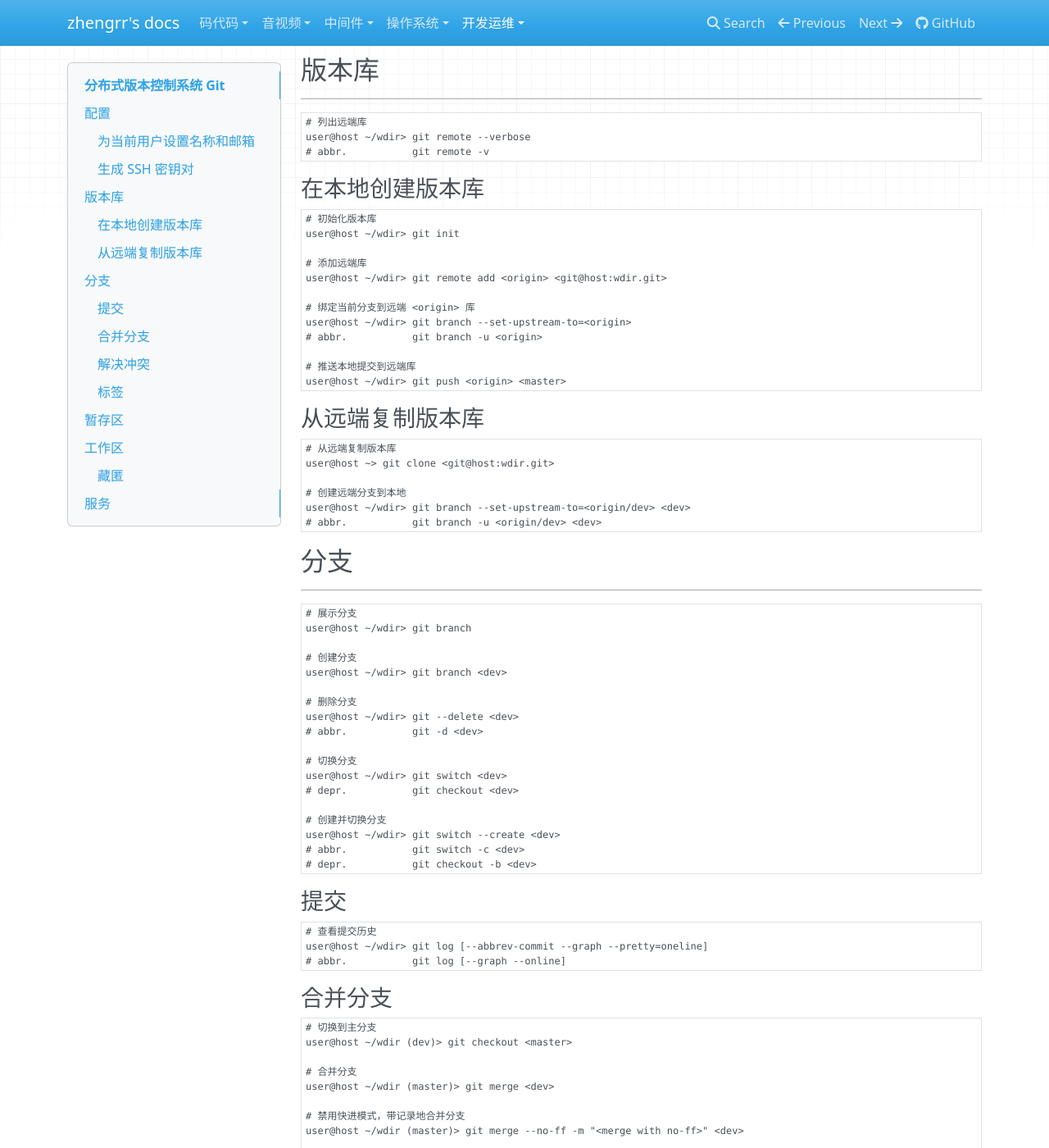
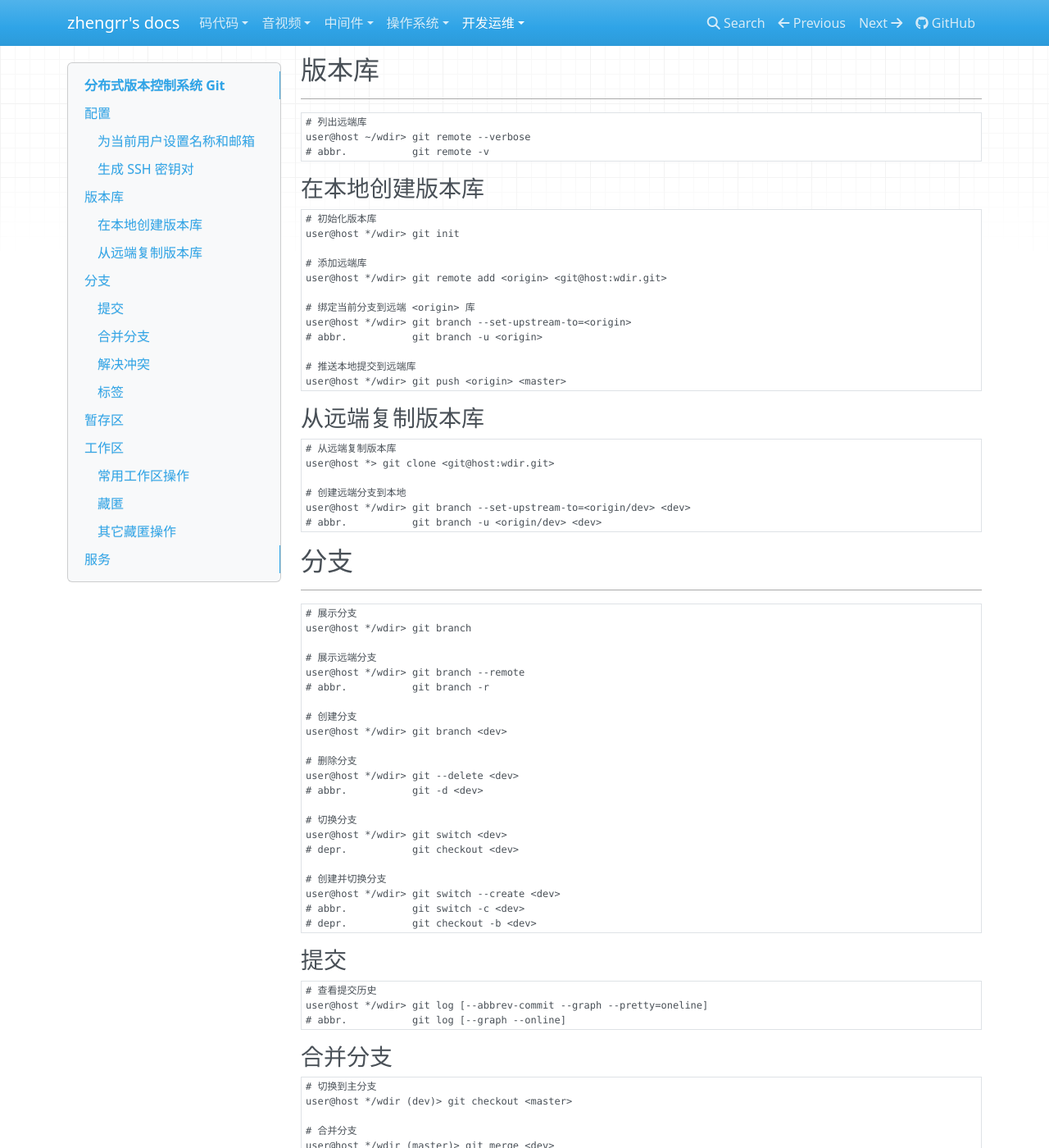
Before and after one commit to afoolsbag/afoolsbag.github.io, an MkDocs documentation site: the page built from docs/DevOps/Git.md, in a window 1280 px wide and 1400 px high, scrolled down 733 px. Shown: the whole window at 82% size. Built offline with MkDocs 1.6.1, drawn with Linux system fonts in a browser that asks for light colours; nearby versions of some CDN libraries; some of the changed text lies outside the part shown.

Commit message:
docs: :monkey:

````diff
--- a/docs/DevOps/Git.md
+++ b/docs/DevOps/Git.md
@@ -12,27 +12,27 @@ Git 图形用户界面 [*Sourcetree*](https://sourcetreeapp.com/) 和 [*Tortoise
 
 ```fish
 # 列出配置
-user@host ~> git config --list
+user@host *> git config --list
 # abbr.      git config -l
 
 # 系统配置（`/etc/gitconfig`）
-user@host ~> git config --system --list
+user@host *> git config --system --list
 # abbr.      git config --system -l
 
 # 用户配置（`~/.gitconfig`）
-user@host ~> git config --global --list
+user@host *> git config --global --list
 # abbr.      git config --global -l
 
 # 项目配置（`.git/config`）
-user@host ~> git config --local --list
+user@host *> git config --local --list
 # abbr.      git config --local -l
 ```
 
 ### 为当前用户设置名称和邮箱
 
 ```fish
-user@host ~> git config --global user.name "<name>"
-user@host ~> git config --global user.email "<email@example.com>"
+user@host *> git config --global user.name "<name>"
+user@host *> git config --global user.email "<email@example.com>"
 ```
 
 ### 生成 SSH 密钥对
@@ -54,27 +54,27 @@ user@host ~/wdir> git remote --verbose
 
 ```fish
 # 初始化版本库
-user@host ~/wdir> git init
+user@host */wdir> git init
 
 # 添加远端库
-user@host ~/wdir> git remote add <origin> <git@host:wdir.git>
+user@host */wdir> git remote add <origin> <git@host:wdir.git>
 
 # 绑定当前分支到远端 <origin> 库
-user@host ~/wdir> git branch --set-upstream-to=<origin>
+user@host */wdir> git branch --set-upstream-to=<origin>
 # abbr.           git branch -u <origin>
 
 # 推送本地提交到远端库
-user@host ~/wdir> git push <origin> <master>
+user@host */wdir> git push <origin> <master>
 ```
 
 ### 从远端复制版本库
 
 ```fish
 # 从远端复制版本库
-user@host ~> git clone <git@host:wdir.git>
+user@host *> git clone <git@host:wdir.git>
 
 # 创建远端分支到本地
-user@host ~/wdir> git branch --set-upstream-to=<origin/dev> <dev>
+user@host */wdir> git branch --set-upstream-to=<origin/dev> <dev>
 # abbr.           git branch -u <origin/dev> <dev>
 ```
 
@@ -83,21 +83,25 @@ user@host ~/wdir> git branch --set-upstream-to=<origin/dev> <dev>
 
 ```fish
 # 展示分支
-user@host ~/wdir> git branch
+user@host */wdir> git branch
+
+# 展示远端分支
+user@host */wdir> git branch --remote
+# abbr.           git branch -r
 
 # 创建分支
-user@host ~/wdir> git branch <dev>
+user@host */wdir> git branch <dev>
 
 # 删除分支
-user@host ~/wdir> git --delete <dev>
+user@host */wdir> git --delete <dev>
 # abbr.           git -d <dev>
 
 # 切换分支
-user@host ~/wdir> git switch <dev>
+user@host */wdir> git switch <dev>
 # depr.           git checkout <dev>
 
 # 创建并切换分支
-user@host ~/wdir> git switch --create <dev>
+user@host */wdir> git switch --create <dev>
 # abbr.           git switch -c <dev>
 # depr.           git checkout -b <dev>
 ```
@@ -106,7 +110,7 @@ user@host ~/wdir> git switch --create <dev>
 
 ```fish
 # 查看提交历史
-user@host ~/wdir> git log [--abbrev-commit --graph --pretty=oneline]
+user@host */wdir> git log [--abbrev-commit --graph --pretty=oneline]
 # abbr.           git log [--graph --online]
 ```
 
@@ -114,16 +118,16 @@ user@host ~/wdir> git log [--abbrev-commit --graph --pretty=oneline]
 
 ```fish
 # 切换到主分支
-user@host ~/wdir (dev)> git checkout <master>
+user@host */wdir (dev)> git checkout <master>
 
 # 合并分支
-user@host ~/wdir (master)> git merge <dev>
+user@host */wdir (master)> git merge <dev>
 
 # 禁用快进模式，带记录地合并分支
-user@host ~/wdir (master)> git merge --no-ff -m "<merge with no-ff>" <dev>
+user@host */wdir (master)> git merge --no-ff -m "<merge with no-ff>" <dev>
 
 # 若希望整理提交历史，将分岔合并
-user@host ~/wdir (master)> git rebase
+user@host */wdir (master)> git rebase
 ```
 
 ### 解决冲突
@@ -132,68 +136,71 @@ user@host ~/wdir (master)> git rebase
 # 出现冲突
 
 # 查看冲突
-user@host ~/wdir> git status
+user@host */wdir> git status
 
 # 解决冲突
 # ......
 
 # 添加修改
-user@host ~/wdir> git add <file>
+user@host */wdir> git add <file>
 
 # 提交修改
-user@host ~/wdir> git commit -m "<conflict fixed>"
+user@host */wdir> git commit -m "<conflict fixed>"
 ```
 
 ### 标签
 
 ```fish
 # 列出标签
-user@host ~/wdir> git tag
+user@host */wdir> git tag
 
 # 查看标签
-user@host ~/wdir> git show <tagname>
+user@host */wdir> git show <tagname>
 
 # 打标签
-user@host ~/wdir> git tag <tagname> [commit]
+user@host */wdir> git tag <tagname> [commit]
 
 # 制作一个带注释的标签
-user@host ~/wdir> git tag --annotate --message='<message>' <tagname> [commit]
+user@host */wdir> git tag --annotate --message='<message>' <tagname> [commit]
 # abbr.           git tag -a -m '<message>' <tagname> [commit]
 ```
 
 ## 暂存区
+---
 
 ```fish
 # 比较暂存区与版本库
-user@host ~/wdir> git diff --cached
+user@host */wdir> git diff --cached
 
 # 从暂存区，将修改提交到版本库（`index` >> `branch`）
-user@host ~/wdir> git commit --message="<message>"
+user@host */wdir> git commit --message="<message>"
 # abbr.           git commit -m "<message>"
 
 # 从暂存区，将修改回退到工作区
-user@host ~/wdir> git restore --staged <file>...
+user@host */wdir> git restore --staged <file>...
 # depr.           git reset HEAD [file]...
 ```
 
 ## 工作区
 ---
 
+### 常用工作区操作
+
 ```fish
 # 查看工作区状态
-user@host ~/wdir> git status
+user@host */wdir> git status
 
 # 比较工作区与版本库
-user@host ~/wdir> git diff HEAD
+user@host */wdir> git diff HEAD
 
 # 比较工作区与暂存区
-user@host ~/wdir> git diff
+user@host */wdir> git diff
 
 # 从工作区，将修改添加到暂存区（`wdir` >> `index`）
-user@host ~/wdir> git add <file>...
+user@host */wdir> git add <file>...
 
 # 放弃工作区修改
-user@host ~/wdir> git restore <file>...
+user@host */wdir> git restore <file>...
 # depr.           git checkout -- <file>...
 ```
 
@@ -201,27 +208,29 @@ user@host ~/wdir> git restore <file>...
 
 ```fish
 # 藏匿脏工作区，以处理突发事件，譬如漏洞修复
-user@host ~/wdir> git stash
+user@host */wdir> git stash
 
 # ......
 
 # 恢复脏工作区，继续之前的工作
-user@host ~/wdir> git stash pop
+user@host */wdir> git stash pop
 ```
+
+### 其它藏匿操作
 
 ```fish
 # 复制特定提交到当前分支
 # 常用于将主分支的漏洞修复，应用到开发分支
-user@host ~/wdir> git cherry-pick <commit>
+user@host */wdir> git cherry-pick <commit>
 
 # 列出存储的脏工作区
-user@host ~/wdir> git stash list
+user@host */wdir> git stash list
 
 # 恢复指定的脏工作区，且不将其丢弃
-user@host ~/wdir> git stash apply [stash@{0}]
+user@host */wdir> git stash apply [stash@{0}]
 
 # 丢弃指定的脏工作区
-user@host ~/wdir> git stash drop [stash@{0}]
+user@host */wdir> git stash drop [stash@{0}]
 ```
 
 ## 服务
@@ -232,17 +241,17 @@ user@host ~/wdir> git stash drop [stash@{0}]
 # ......
 
 # 创建 git 用户
-user@host ~> sudo useradd --comment 'user for git service' --create-home --shell /usr/bin/git-shell git
+user@host *> sudo useradd --comment 'user for git service' --create-home --shell /usr/bin/git-shell git
 # abbr.      sudo useradd -c 'user for git service' -m -s /usr/bin/git-shell git
 
 # 导入证书，一行一条
 user@host ~> cd /home/git
 user@host /h/git> sudo --user=git mkdir .ssh
 # abbr.           sudo -u git mkdir .ssh
-user@host:/h/git> sudo --user=git vim .ssh/authorized_keys
+user@host /h/git> sudo --user=git vim .ssh/authorized_keys
 # abbr.           sudo -u git vim .ssh/authorized_keys
 
 # 初始化仓库
-user@host:/h/git> sudo --user=git git init --bare <wdir.git>
+user@host /h/git> sudo --user=git git init --bare <wdir.git>
 # abbr.           sudo -u git git init --bare <wdir.git>
 ```
--- a/mkdocs.yml
+++ b/mkdocs.yml
@@ -41,19 +41,25 @@ nav:
             - OS/Windows/WSL.md
         - GNU/Linux:
             - OS/Linux/Linux.md
-            - OS/Linux/Ubuntu.md
-            - OS/Linux/apt.md
-            - OS/Linux/CentOS.md
-            - OS/Linux/dnf.md
-            - OS/Linux/Arch.md
-            - OS/Linux/pacman.md
             - OS/Linux/fish.md
             - OS/Linux/netfilter.md
             - OS/Linux/networking.md
             - OS/Linux/tar.md
             - OS/Linux/top.md
             - OS/Linux/users.md
+        - Arch:
+            - OS/Arch/Arch.md
+            - OS/Arch/pacman.md
+        - CentOS:
+            - OS/CentOS/CentOS.md
+            - OS/CentOS/dnf.md
+        - Ubuntu:
+            - OS/Ubuntu/Ubuntu.md
+            - OS/Ubuntu/apt.md
+        - Tails:
+            - OS/Tails/Tails.md
         - Kali:
+            - OS/Kali/Kali.md
             - OS/Kali/DirBuster.md
             - OS/Kali/Nmap.md
             - OS/Kali/skipfish.md
````
Also changed, not shown: docs/OS/Kali/Kali.md (added, +3 -0 lines), docs/OS/OS.md (+1 -0 lines), docs/OS/Tails/Tails.md (added, +3 -0 lines), docs/index.md (+39 -17 lines), docs/OS/Arch/Arch.md (renamed from docs/OS/Linux/Arch.md), docs/OS/Arch/pacman.md (renamed from docs/OS/Linux/pacman.md), docs/OS/CentOS/CentOS.md (renamed from docs/OS/Linux/CentOS.md), docs/OS/CentOS/dnf.md (renamed from docs/OS/Linux/dnf.md), docs/OS/Ubuntu/Ubuntu.md (renamed from docs/OS/Linux/Ubuntu.md), docs/OS/Ubuntu/apt.md (renamed from docs/OS/Linux/apt.md).
